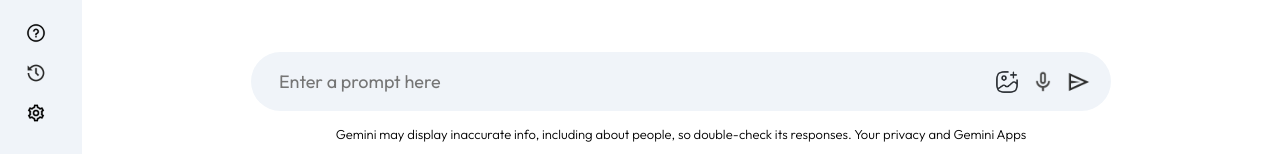
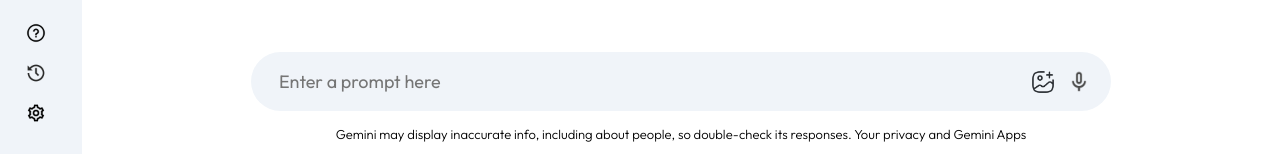
Before and after one commit to Surjendu-kar/Gemini-Clone, a React (Vite) app: page / in a window 1280 px wide. Shown: the part 643-797 px from the top of the page. Built offline with nearby package versions, Linux system fonts and the light colour scheme; no server answers.

Commit message:
Fix DisplayData & ADD handleKeyDown in searchbar

```diff
--- a/src/components/Main/SearchBar.tsx
+++ b/src/components/Main/SearchBar.tsx
@@ -1,4 +1,4 @@
-import { FC } from "react";
+import { FC, KeyboardEvent } from "react";
 import { Box, styled } from "@mui/material";
 import { assets } from "../../assets/assets";
 
@@ -51,6 +51,7 @@ const InputBox = styled(Box)(({ theme }) => ({
 const ImgIcon = styled("img")(({ theme }) => ({
   width: "24px",
   cursor: "pointer",
+
   [theme.breakpoints.down("lg")]: {},
   [theme.breakpoints.down("md")]: {},
   [theme.breakpoints.down("sm")]: {},
@@ -69,6 +70,12 @@ const BottomInfo = styled("p")(({ theme }) => ({
 type Props = Pick<ContextType, "input" | "setInput" | "onSent">;
 
 const SearchBar: FC<Props> = ({ setInput, input, onSent }) => {
+  const handleKeyDown = (event: KeyboardEvent<HTMLInputElement>) => {
+    if (event.key === "Enter" && input.length !== 0) {
+      onSent("");
+      setInput("");
+    }
+  };
   return (
     <MainContainer>
       <SearchBox>
@@ -77,18 +84,21 @@ const SearchBar: FC<Props> = ({ setInput, input, onSent }) => {
           placeholder="Enter a prompt here"
           onChange={(e) => setInput(e.target.value)}
           value={input}
+          onKeyDown={handleKeyDown}
         />
         <InputBox>
           <ImgIcon src={assets.gallery_icon} alt="gallery-icon" />
           <ImgIcon src={assets.mic_icon} alt="mic-icon" />
+          {input.length > 0 && (
             <ImgIcon
               src={assets.send_icon}
               alt="send-icon"
               onClick={() => {
-              if (input.length !== 0) onSent("");
+                onSent("");
                 setInput("");
               }}
             />
+          )}
         </InputBox>
       </SearchBox>
       <BottomInfo>
--- a/src/config/gemini.ts
+++ b/src/config/gemini.ts
@@ -25,7 +25,7 @@ async function run(prompt: string) {
     history: [],
   });
   const result = await chatSession.sendMessage(prompt);
-  console.log(result.response.text());
+  // console.log(result.response.text());
   return result.response.text();
 }
 
--- a/src/context/Context.tsx
+++ b/src/context/Context.tsx
@@ -58,8 +58,13 @@ const ContextProvider: React.FC<ContextProviderProps> = (props) => {
     // Convert main heading
     result = result.replace(/^## (.+)$/gm, "<h2>$1</h2>");
 
-    // Add line breaks before bold text ending with colon or question mark
-    result = result.replace(/\n(\*\*.+?[:?]\*\*)/g, "<br/><h3>$1</h3>");
+    // Check if numbered list items are present
+    const hasNumberedList = /\d+\.\s+/.test(result);
+
+    if (!hasNumberedList) {
+      // Add line breaks before bold text ending with colon or question mark
+      result = result.replace(/\n(\*\*.+?[:?]\*\*)/g, "<br/><br/><h3>$1</h3>");
+    }
 
     // Convert bold text
     result = result.replace(/\*\*(.+?)\*\*/g, "<b>$1</b>");
@@ -67,11 +72,13 @@ const ContextProvider: React.FC<ContextProviderProps> = (props) => {
     // Convert hyphens to bullet points and add line breaks
     result = result.replace(/^\s*-\s+/gm, "<br/>• ");
 
-    // Add line breaks for numbered list items and ensure proper spacing
-    result = result.replace(/(\d+)\.\s+/g, "<br/>$1. ");
+    if (hasNumberedList) {
+      // Add line breaks for numbered list items and ensure proper spacing
+      result = result.replace(/(\d+)\.\s+/g, "<br/><br/>$1. ");
+    }
 
     // Add line breaks for bullet points (if any)
-    result = result.replace(/•\s+/g, "<br/><br/>• ");
+    result = result.replace(/•\s+/g, "<br/>• ");
 
     // Replace all asterisks with line breaks
     result = result.split("*").join("<br/>");
```
Lines whose indentation alone changed are shown as unchanged.
